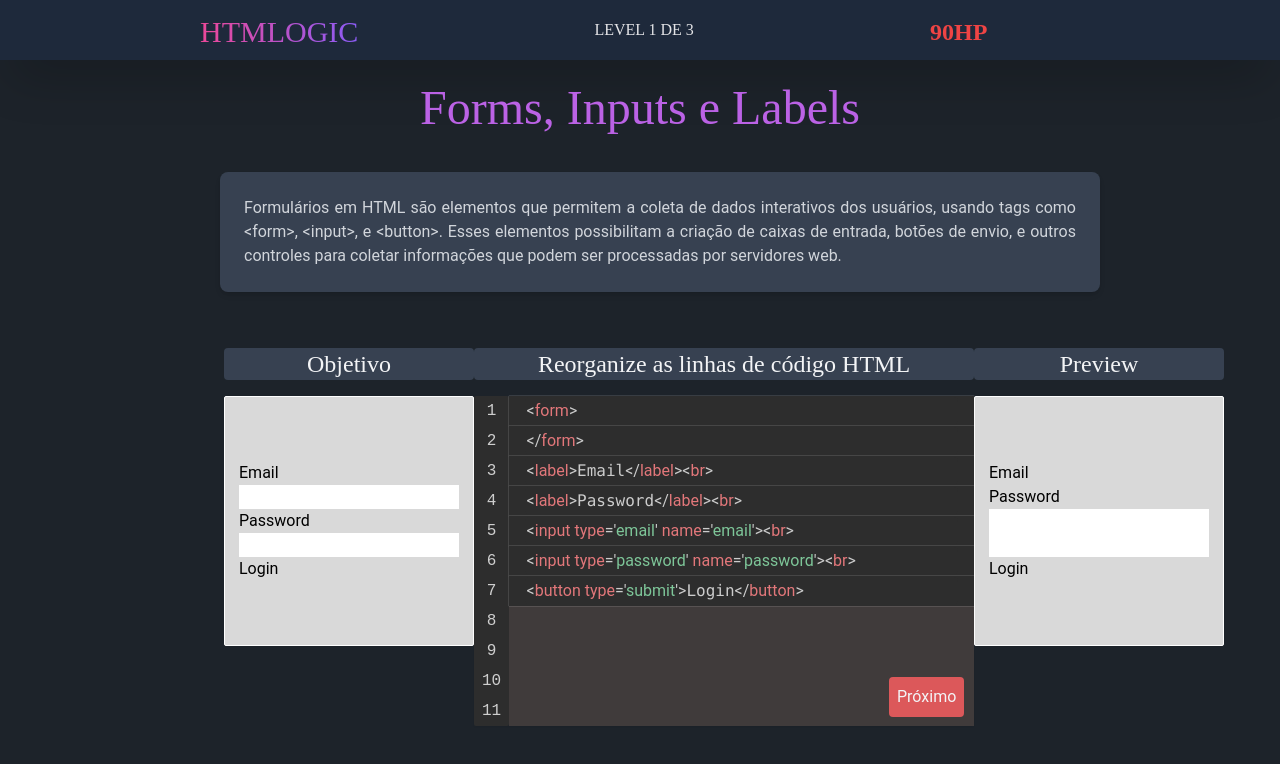
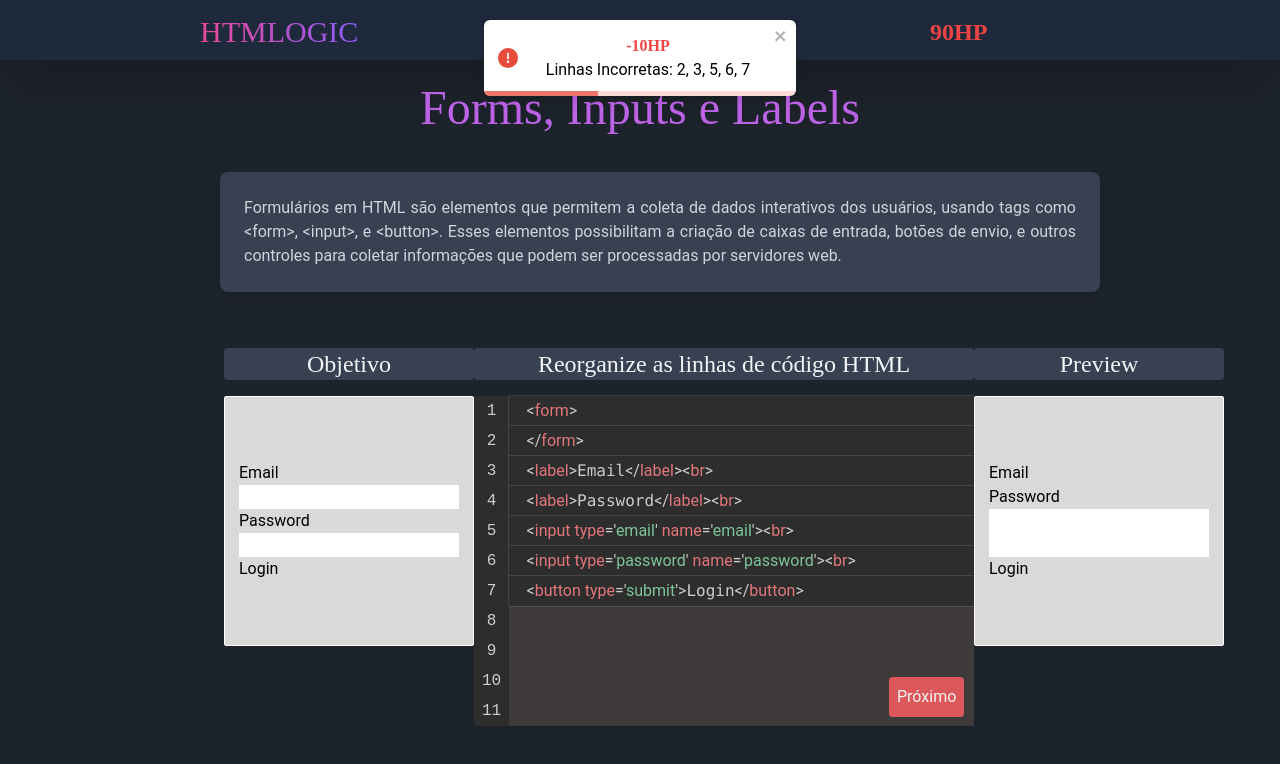
Before and after one commit to JoseVitorOliveira/HtmLogic, a React (Create React App) app: page / in a window 1280 px wide. Both pictures are taken after a click on the button "Próximo". Shown: the top 764 px of the page. Built offline with nearby package versions, Linux system fonts and the light colour scheme.

Commit message:
feedback toast

```diff
--- a/package.json
+++ b/package.json
@@ -25,6 +25,7 @@
     "react-dom": "^18.2.0",
     "react-modal": "^3.16.1",
     "react-scripts": "5.0.1",
+    "react-toastify": "^10.0.1",
     "typescript": "^4.9.5",
     "web-vitals": "^2.1.4"
   },
--- a/src/App.tsx
+++ b/src/App.tsx
@@ -1,12 +1,25 @@
 import React from "react";
 import { Container } from "./components/Container";
 import GameInstructions from "./components/GameInstructions";
+import { ToastContainer } from "react-toastify";
 
 function App() {
   return (
     <main>
       {/* <GameInstructions /> */}
       <Container />
+      <ToastContainer
+        position="top-center"
+        autoClose={3000}
+        hideProgressBar={false}
+        newestOnTop={false}
+        closeOnClick
+        rtl={false}
+        pauseOnFocusLoss={false}
+        draggable
+        pauseOnHover={false}
+        theme="light"
+      />
     </main>
   );
 }
--- a/src/components/Container.tsx
+++ b/src/components/Container.tsx
@@ -8,6 +8,8 @@ import HTMLPreview from "./HtmlPreview";
 import CodePanel from "./CodePanel";
 import Header from "./Header";
 import buildHtmlString from "../utils/buildHtmlString";
+import { toast } from "react-toastify";
+import "react-toastify/dist/ReactToastify.css";
 
 export interface Item {
   id: number;
@@ -90,7 +92,15 @@ export const Container: FC = () => {
       if (hp - 10 <= 0) {
         setIsModalOpen(true);
       }
-      alert(`Incorrect lines: ${incorrectLines}`);
+      toast.error(
+        <div className="text-black text-center">
+          <span className="ml-auto mt-1 text-base text-red-500 font-bold uppercase logo_font">
+            -10HP
+          </span>
+          <br />
+          <h3>Linhas Incorretas: {incorrectLines.join(", ")}</h3>
+        </div>
+      );
     }
   };
 
```
Also changed, not shown: 1 other file (tests, documents, lock files or other folders).
